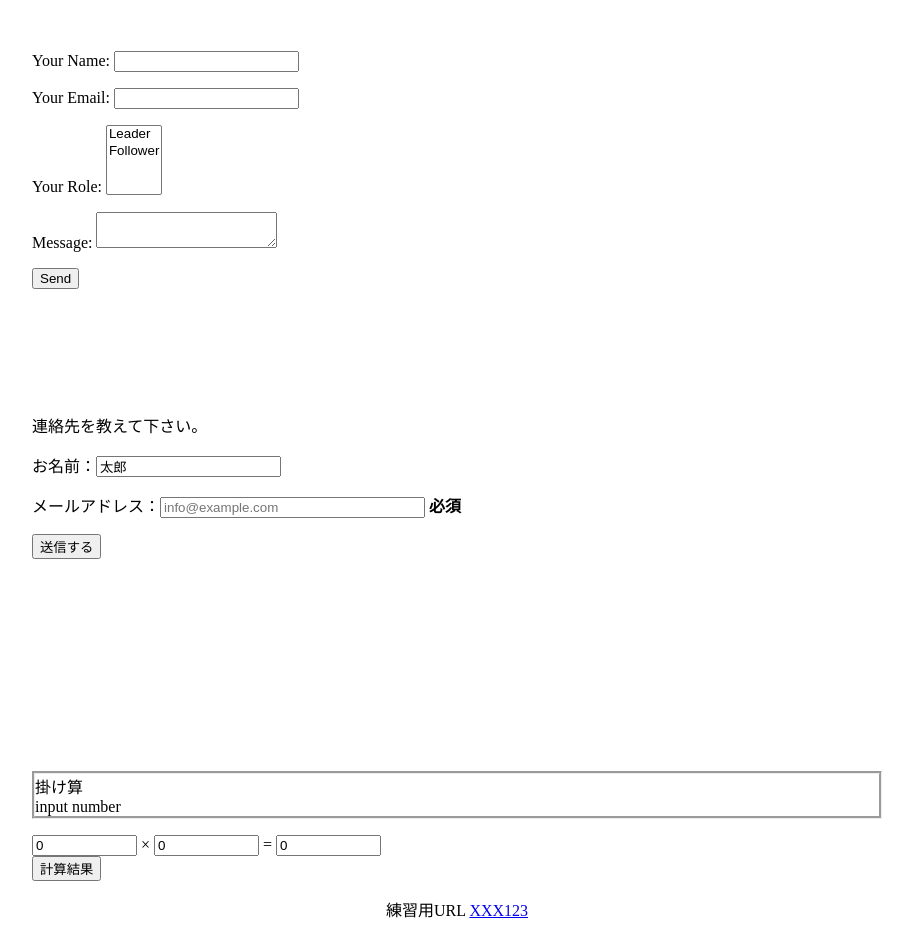
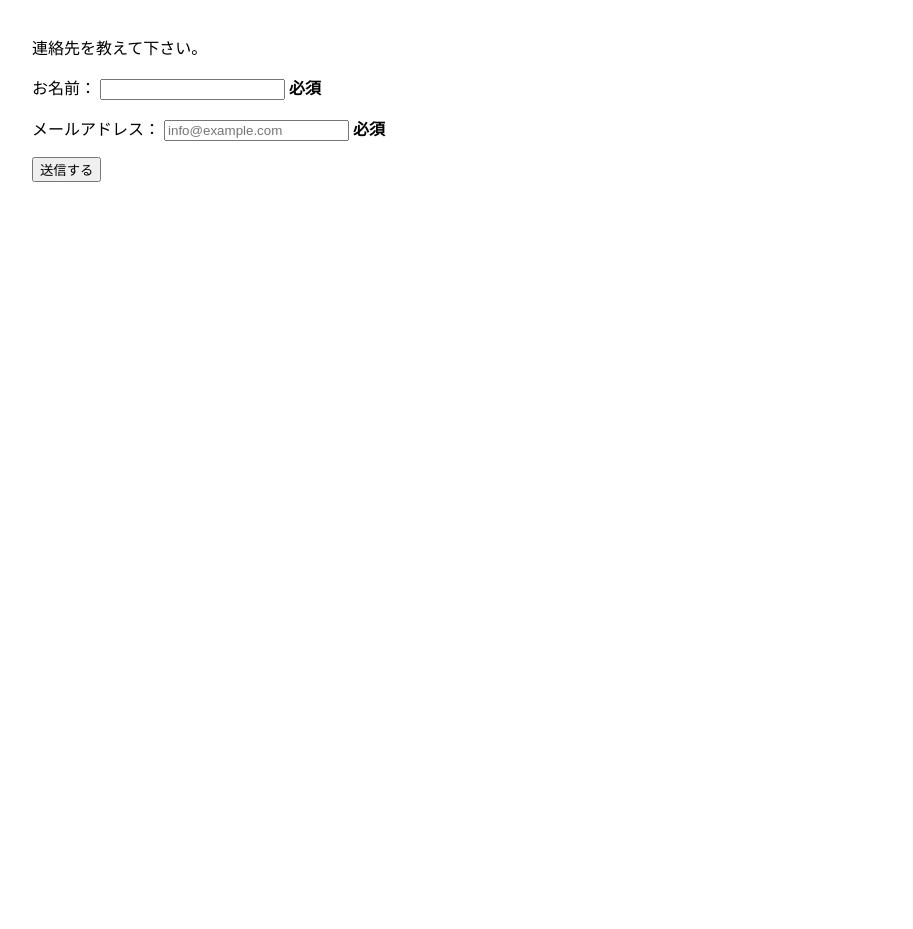
Before and after one commit to Ayaka-M-tech/practice1.github.io, a plain HTML site: page index.html in a window 1280 px wide. Shown: the part 846-1775 px from the top of the page, without its empty margins (183-1096 px from the left). After the commit the page ends 1160 px from the top, so only its background shows below. Drawn offline with nearby package versions, Linux system fonts and the light colour scheme.

Commit message:
Update index.html

```diff
--- a/index.html
+++ b/index.html
@@ -39,7 +39,8 @@ titleはカーソル合わせると表示される
 </div>
 
 <h2><br /></h2>
-<form name="frm0">
+
+<form name="contact" method="POST" data-netlify="true" action="./Thank_you.html">
     サンプル白1：<br />
     　　S<input type="number" id="white1S" size="10" style="width:50px;" value=0>着
     M<input type="number" id="white1M" size="10" style="width:50px;" value=0>着
@@ -62,62 +63,23 @@ titleはカーソル合わせると表示される
     <H2>  合計金額　:
     <output for="white1Value white2Value white3Value" id="gokei">_________</output>
     円</H2>
-</form>
+
 
 <br />
 
-<form name="contact" method="POST" data-netlify="true">
+  連絡先を教えて下さい。
   <p>
-    <label>Your Name: <input type="text" name="name" /></label>
+    <label>お名前： <input type="text" name="name" required /> <strong>必須</strong></label>
   </p>
   <p>
-    <label>Your Email: <input type="email" name="email" /></label>
+    <label>メールアドレス： <input type="email" name="email" placeholder="info@example.com" required /> <strong>必須</strong></label>
   </p>
   <p>
-    <label>Your Role: <select name="role[]" multiple>
-      <option value="leader">Leader</option>
-      <option value="follower">Follower</option>
-    </select></label>
-  </p>
-  <p>
-    <label>Message: <textarea name="message"></textarea></label>
-  </p>
-  <p>
-    <button type="submit">Send</button>
+    <button type="submit">送信する</button>
   </p>
 </form>
 
 <br /><br /><br /><br /><br /><br />
-
-
-<form method="post" action="https://www.yahoo.co.jp/">
-  連絡先を教えて下さい。
-  <p>お名前：<input type="text" name="namae" value="太郎" size="20" /></p>
-  <p>メールアドレス：<input type="email" name="mail" size="30" pattern=".+@.+\..+" placeholder="info@example.com" title="メールアドレスは、aaa@example.com のような形式で記入してください。" required> <strong>必須</strong></p>
-
-  <p><input type="submit" value="送信する"></p>
-
-</form>
-
-
-<br /><br /><br /><br /><br /><br /><br /><br /><br /><br />
-
-
-
-<p id="an_id">
-	掛け算<br />
- input number
-</p>
-
-<form name="frm1">
-	<input type="text" name="firstValue" size="10" value=0>
-	×
-	<input type="text" name="secondValue" size="10" value=0>
-	=
-	<input type="text" name="result" size="10" value=0>
-	<br>
-	<INPUT type="button" name="buttoncalc" onClick="Calculate()" value="計算結果">
-</form>
 
 </div>
 
@@ -126,10 +88,5 @@ titleはカーソル合わせると表示される
 <!--bodyの最後がよい-->
 </body>
 
-練習用URL
-<a href="index.html">XXX123</a>
-
-
-
 
 </html>
```
